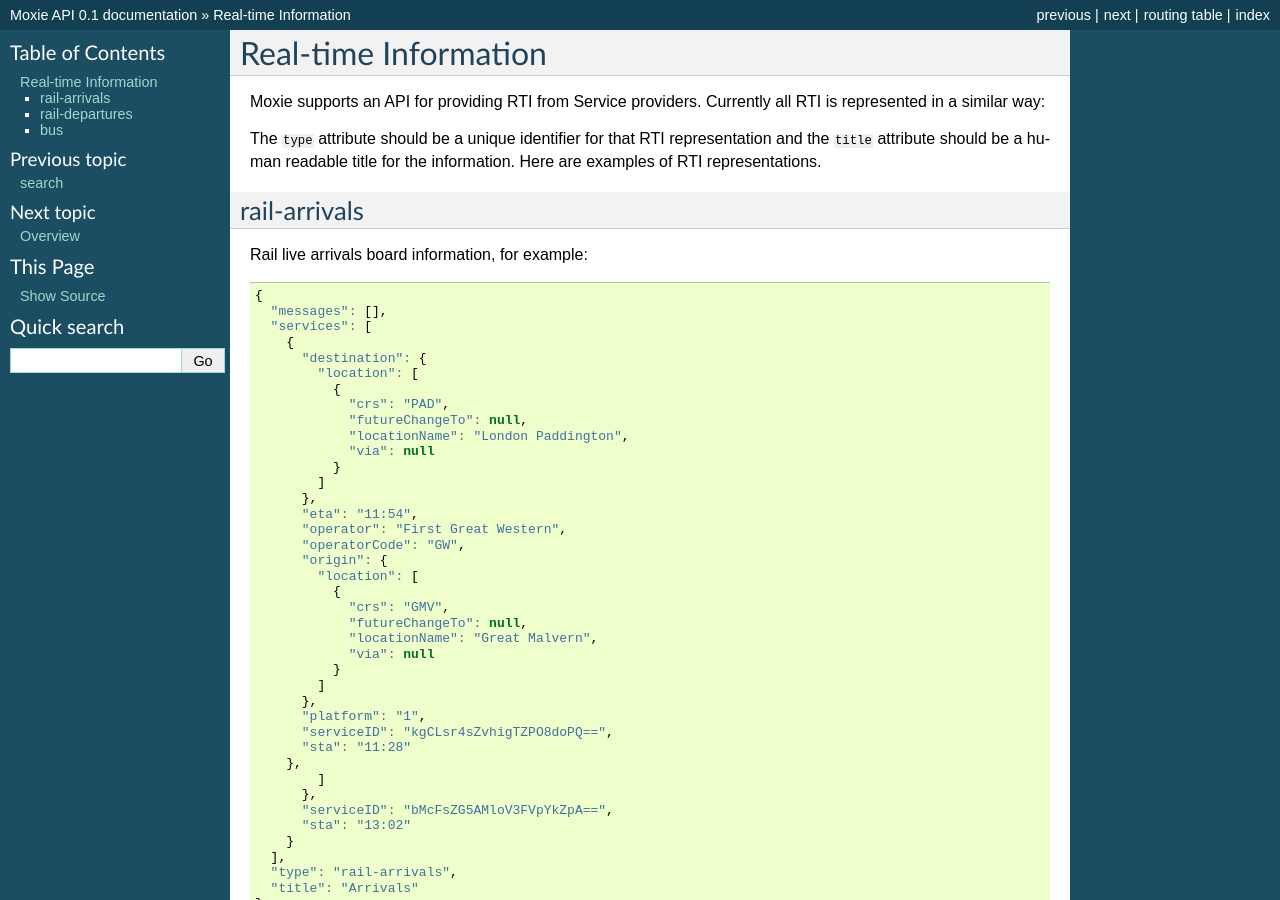
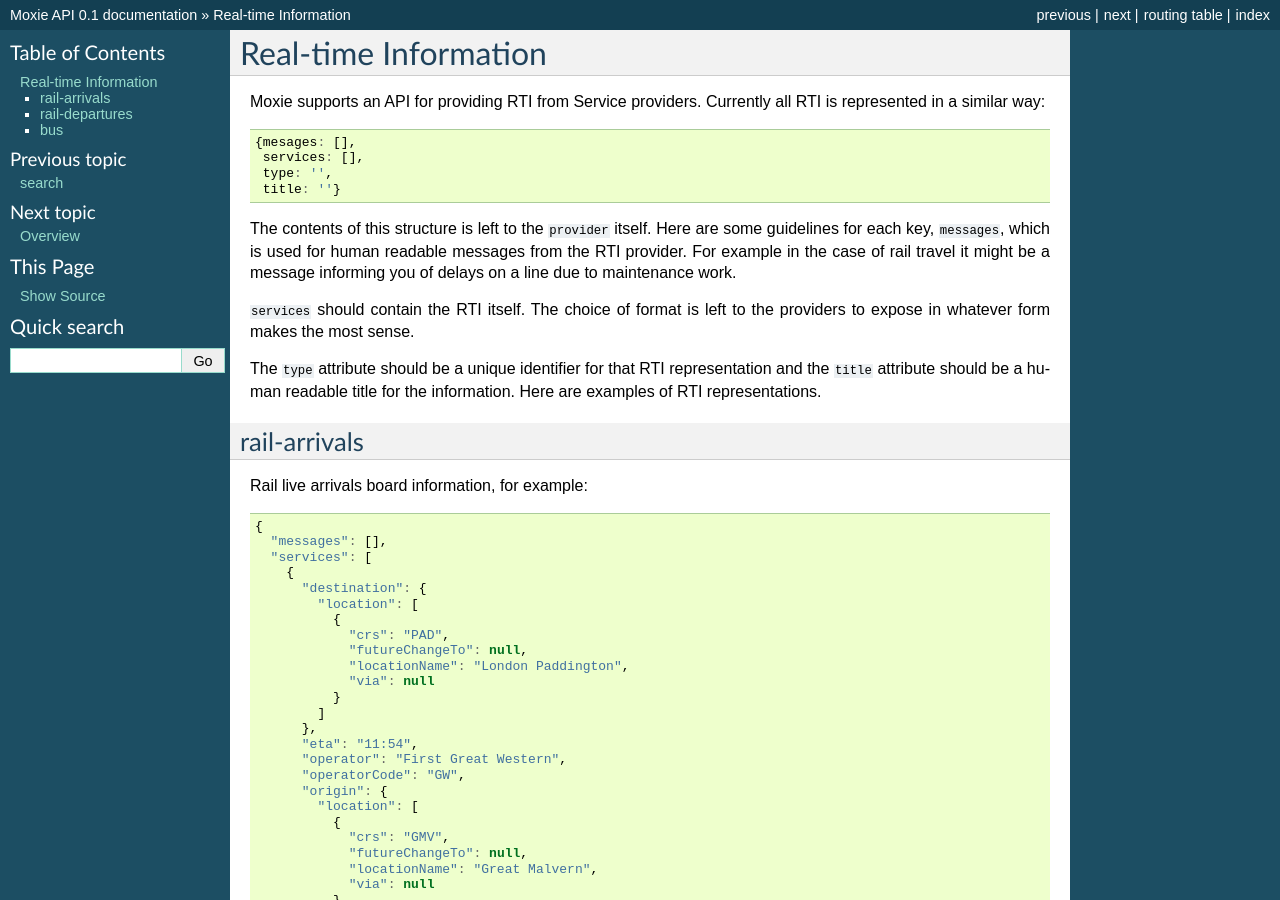
Before and after one commit to martinfilliau/moxie, a Sphinx documentation site: the page built from docs/source/http_api/rti.rst, in a window 1280 px wide and 900 px high. Built offline with Sphinx 7.4.7, drawn with Linux system fonts in a browser that asks for light colours.

Commit message:
Added more information to RTI documentation

```diff
--- a/docs/source/http_api/rti.rst
+++ b/docs/source/http_api/rti.rst
@@ -1,15 +1,27 @@
 Real-time Information
 =====================
 
-Moxie supports an API for providing RTI from Service providers. Currently all RTI is represented in a similar way:
+Moxie supports an API for providing RTI from Service providers. Currently all
+RTI is represented in a similar way:
 
 .. code-block:: javascript
+
    {mesages: [],
     services: [],
     type: '',
     title: ''}
 
-The ``type`` attribute should be a unique identifier for that RTI representation and the ``title`` attribute should be a human readable title for the information. Here are examples of RTI representations.
+The contents of this structure is left to the ``provider`` itself. Here are
+some guidelines for each key, ``messages``, which is used for human readable
+messages from the RTI provider. For example in the case of rail travel it might
+be a message informing you of delays on a line due to maintenance work.
+
+``services`` should contain the RTI itself. The choice of format is left to the
+providers to expose in whatever form makes the most sense.
+
+The ``type`` attribute should be a unique identifier for that RTI
+representation and the ``title`` attribute should be a human readable title for
+the information. Here are examples of RTI representations.
 
 rail-arrivals
 -------------
```
